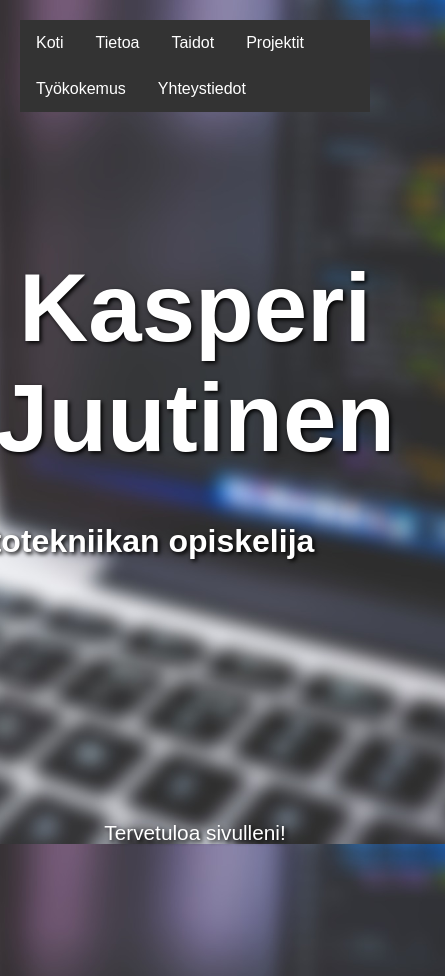
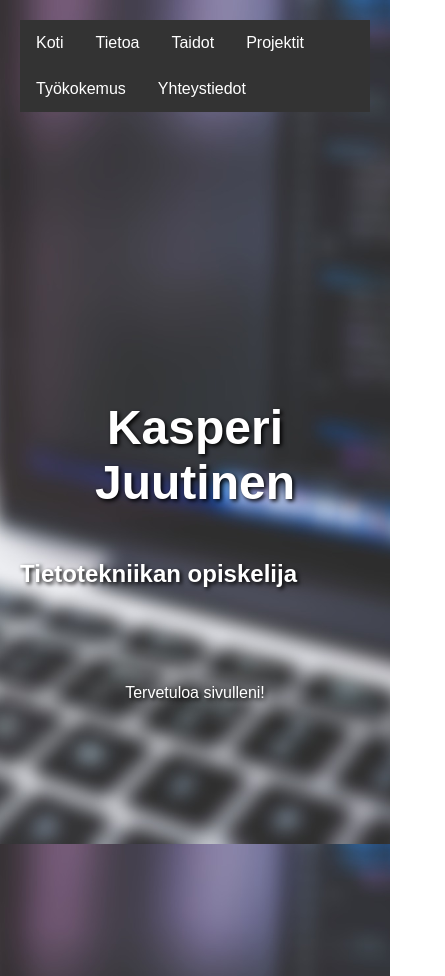
Before and after one commit to Ka55u/WebsitePortfolio, a React (Create React App) app: page / in a window 390 px wide. Shown: the whole page, 445 px wide, since content can reach past the window. Built offline with nearby package versions, Linux system fonts and the light colour scheme.

Commit message:
Mobile compatability update

```diff
--- a/src/Home.module.css
+++ b/src/Home.module.css
@@ -5,7 +5,6 @@
   justify-content: center;
   height: 100vh;
   font-family: Arial, sans-serif;
-
 }
 
 .header {
@@ -15,7 +14,6 @@
   color: white;
   text-shadow: 2px 2px 4px #000000;
 }
-
 
 .title {
   font-size: 6em;
@@ -53,15 +51,37 @@
   user-select: none;
   overflow-x: hidden;
   overflow-y: hidden;
-
 }
 
 .hide {
   display: none;
 }
 
-
-
 .show {
   display: block;
 }
+
+/* Media Query for screens smaller than 600px */
+@media (max-width: 600px) {
+  .title {
+    font-size: 3em; /* Smaller font size for title */
+  }
+
+  .subtitle {
+    font-size: 1.5em; /* Smaller font size for subtitle */
+  }
+
+  .header {
+    margin-bottom: 5em; /* Adjust margin */
+  }
+
+  .mainContent {
+    max-width: 100%; /* Full width on small screens */
+    padding: 0 10px; /* Add some padding */
+  }
+
+  .description {
+    font-size: 1em; /* Adjust font size */
+  }
+
+}
```
Lines whose indentation alone changed are shown as unchanged.
